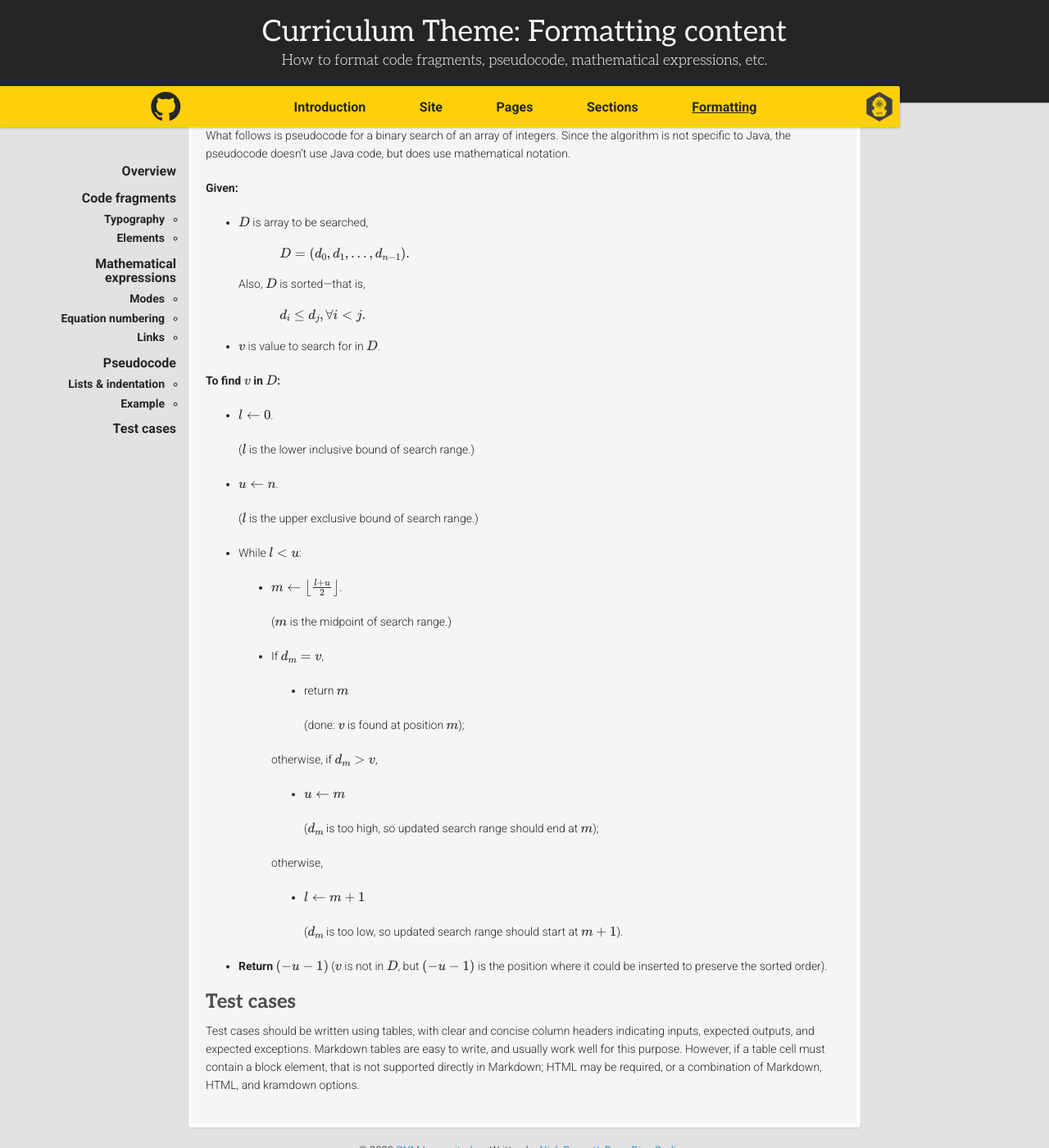
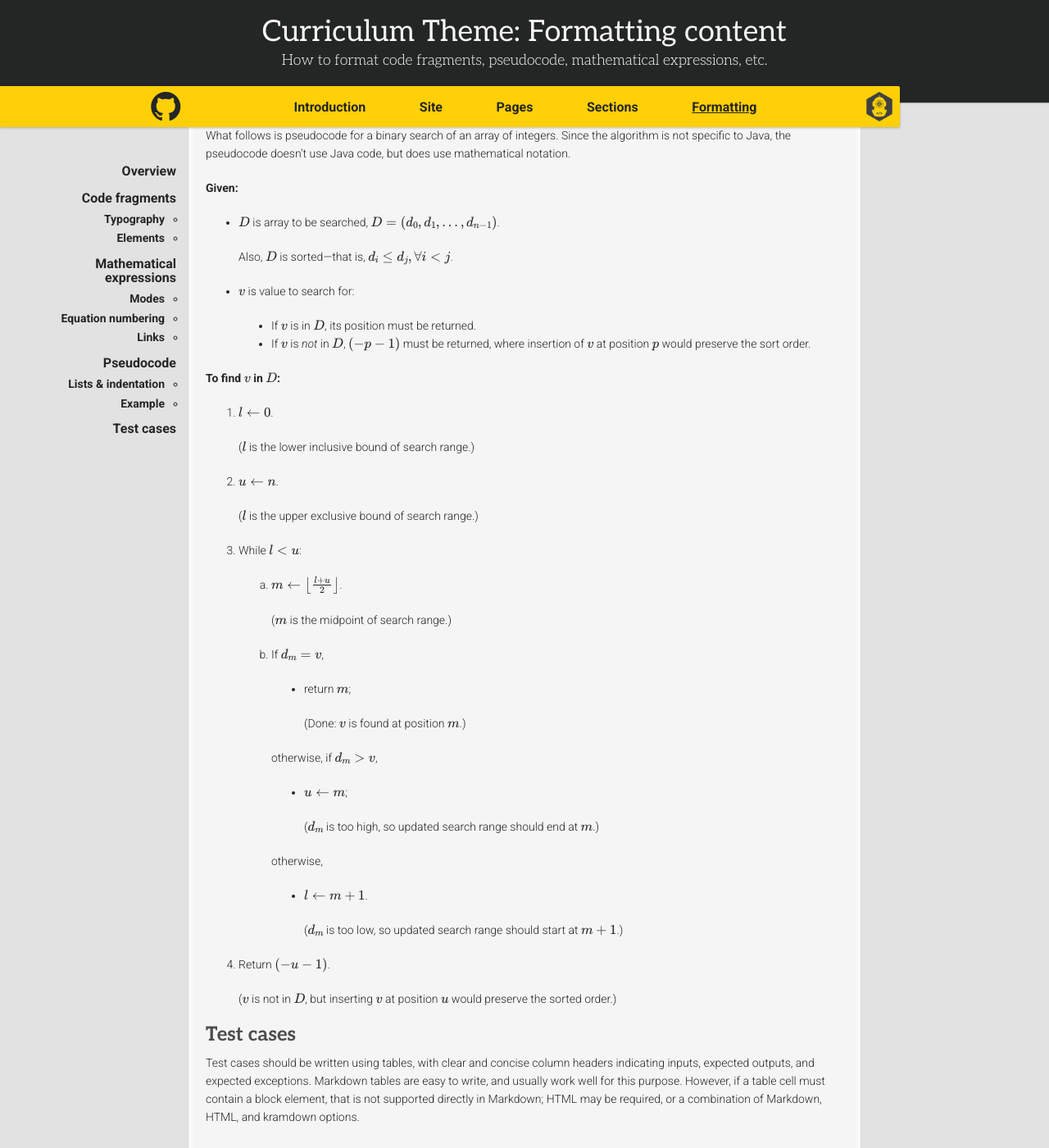
Before and after one commit to ddc-java/ddc-day, a Jekyll site: the page built from formatting.md, in a window 1280 px wide and 1400 px high, scrolled down 5372 px. Shown: the whole window at 82% size. Built offline with Jekyll 4.4.1, drawn with Linux system fonts in a browser that asks for light colours; nearby versions of some CDN libraries; some web fonts are replaced; our own code applies the rules of GitHub Pages for plain Markdown files; formulas are drawn with MathJax 3.

Commit message:
Formatting content

```diff
--- a/formatting.md
+++ b/formatting.md
@@ -238,55 +238,52 @@ What follows is pseudocode for a binary search of an array of integers. Since th
 
 **Given:**
 
-* $D$ is array to be searched,
+* $D$ is array to be searched, $D = (d_0, d_1, \ldots, d_{n - 1})$.
 
-    $$
-    D = (d_0, d_1, \ldots, d_{n - 1}).
-    $$
+    Also, $D$ is sorted---that is, $d_i \le d_j, \forall i < j$.
 
-    Also, $D$ is sorted---that is,
+* $v$ is value to search for:
 
-    $$
-    d_i \le d_j, \forall i < j.
-    $$
-
-* $v$ is value to search for in $D$.
+    * If $v$ is in $D$, its position must be returned.
+    * If $v$ is _not_ in $D$, $(-p - 1)$ must be returned, where insertion of $v$ at position $p$ would preserve the sort order.
 
 **To find $v$ in $D$:**
 
-* $l \gets 0$.
+1. $l \gets 0$.
 
     ($l$ is the lower inclusive bound of search range.)
 
-* $u \gets n$.
+2. $u \gets n$.
 
     ($l$ is the upper exclusive bound of search range.)
 
-* While $l < u$:
+3. While $l < u$:
 
-    * $m \gets \left \lfloor \frac{l + u}{2} \right \rfloor$.
+    1. $m \gets \left \lfloor \frac{l + u}{2} \right \rfloor$.
 
         ($m$ is the midpoint of search range.)
 
-    * If $d_m = v$,
+    2. If $d_m = v$,
 
-        * return $m$
+        * return $m$;
 
-            (done: $v$ is found at position $m$);
+            (Done: $v$ is found at position $m$.)
 
         otherwise, if $d_m > v$,
 
-        * $u \gets m$
+        * $u \gets m$;
 
-            ($d_m$ is too high, so updated search range should end at $m$);
+            ($d_m$ is too high, so updated search range should end at $m$.)
 
         otherwise,
 
-        * $l \gets m + 1$
+        * $l \gets m + 1$.
 
-            ($d_m$ is too low, so updated search range should start at $m + 1$).
+            ($d_m$ is too low, so updated search range should start at $m + 1$.)
 
-* **Return** $(-u - 1)$ ($v$ is not in $D$, but $(-u - 1)$ is the position where it could be inserted to preserve the sorted order).
+4. Return $(-u - 1)$.
+
+    ($v$ is not in $D$, but inserting $v$ at position $u$ would preserve the sorted order.)
 
 ## Test cases
 
```
